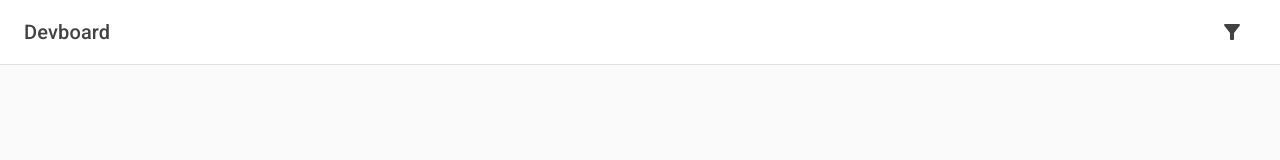
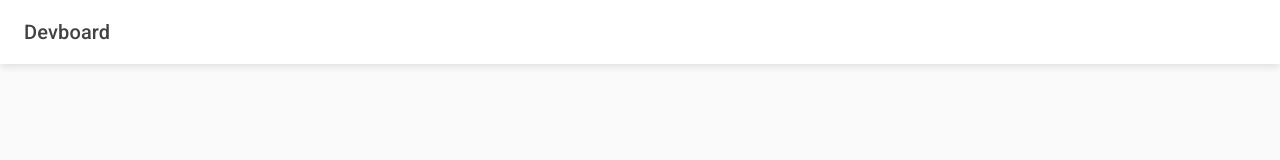
Before and after one commit to vladislavkn/devboard, a React (Vite) app: page / in a window 1280 px wide. Shown: the top 160 px of the page. Built offline with nearby package versions, Linux system fonts and the light colour scheme.

Commit message:
start routing & homescreen

```diff
--- a/src/App.tsx
+++ b/src/App.tsx
@@ -1,36 +1,17 @@
-import {
-  AppBar,
-  Toolbar,
-  IconButton,
-  Icon,
-  Typography,
-  CssBaseline,
-  Box,
-} from "@material-ui/core";
+import { CssBaseline, ThemeProvider } from "@material-ui/core";
+import { BrowserRouter, Switch, Route } from "react-router-dom";
+import HomeScreen from "./screens/HomeScreen";
+import theme from "./theme";
 
 const App: React.FC = () => (
-  <Box sx={{ bgcolor: "grey.50", minHeight: "100vh" }}>
+  <ThemeProvider theme={theme}>
     <CssBaseline />
-    <AppBar
-      position="sticky"
-      elevation={0}
-      sx={{
-        bgcolor: "white",
-        color: "grey.800",
-        borderBottom: 1,
-        borderColor: "grey.300",
-      }}
-    >
-      <Toolbar>
-        <Typography variant="h6" component="div" sx={{ flexGrow: 1 }}>
-          Devboard
-        </Typography>
-        <IconButton size="large" edge="start" color="inherit" aria-label="menu">
-          <Icon>filter_alt</Icon>
-        </IconButton>
-      </Toolbar>
-    </AppBar>
-  </Box>
+    <BrowserRouter>
+      <Switch>
+        <Route path="/" exact component={HomeScreen} />
+      </Switch>
+    </BrowserRouter>
+  </ThemeProvider>
 );
 
 export default App;
--- /dev/null
+++ b/src/screens/HomeScreen.tsx
@@ -0,0 +1,11 @@
+import Navigation from "../components/Navigation";
+
+const HomeScreen: React.FC = () => {
+  return (
+    <>
+      <Navigation title="Devboard" />
+    </>
+  );
+};
+
+export default HomeScreen;
```
